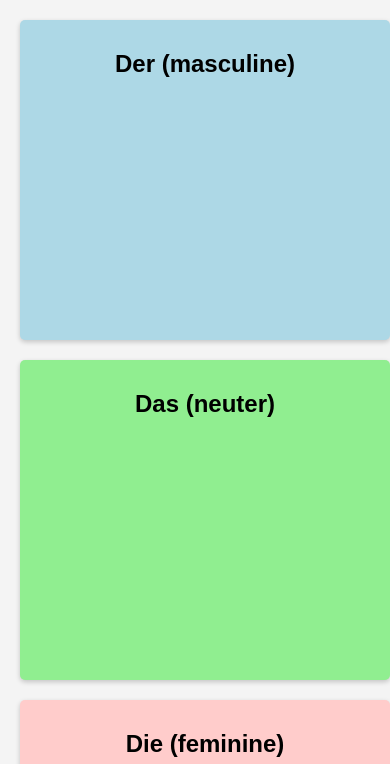
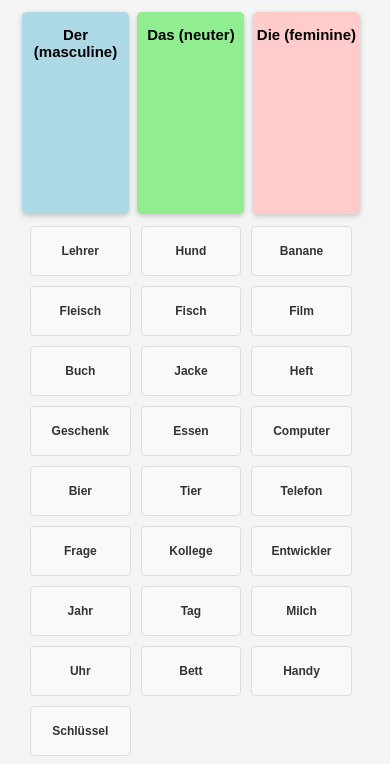
Before and after one commit to cao-thanh-tuan/german-vocabulary-game, a plain HTML site: page src/index.html in a window 390 px wide. Shown: the part 80-844 px from the top of the page. Drawn offline with nearby package versions, Linux system fonts and the light colour scheme.

Commit message:
Refactor CSS styles for improved responsiveness and spacing

```diff
--- a/src/styles/style.css
+++ b/src/styles/style.css
@@ -15,11 +15,11 @@ h1 {
     width: 30%;
     min-height: 300px; /* Minimum height for the column */
     height: auto; /* Allow auto-expanding height */
-    margin: 10px;
+    margin: 5px;
     display: inline-block;
     vertical-align: top;
     border-radius: 5px;
-    padding: 10px;
+    padding: 5px;
     box-shadow: 0 2px 5px rgba(0, 0, 0, 0.2);
 }
 
@@ -140,24 +140,33 @@ h1 {
 /* Responsive Design */
 @media (max-width: 768px) {
     .column {
-        width: 100%; /* Make columns stack vertically */
-        margin: 10px 0;
+        width: 31.5%; /* Make columns smaller to fit in the same row */
+        margin: 2px; /* Reduce margin for better spacing */
+        display: inline-block; /* Ensure columns stay in the same row */
+        vertical-align: top;
+        padding: 1px;
+        min-height: 200px; /* Minimum height for the column */
     }
 
     .vocabulary-item {
-        flex: 1 1 calc(50% - 10px); /* Adjust to fit 2 items per row */
-        max-width: calc(50% - 10px);
+        flex: 1 1 calc(32% - 5px); /* Adjust to fit smaller items */
+        max-width: calc(32% - 5px); /* Ensure items fit within the columns */
         font-size: 14px; /* Reduce font size for smaller screens */
+        padding: 5px;
     }
 
     .corrected-vocabulary-item {
-        flex: 1 1 calc(100% - 10px); /* Adjust to fit 1 item per row */
-        max-width: calc(100% - 10px);
+        flex: 1 1 calc(90% - 10px); /* Adjust to fit within the smaller columns */
+        max-width: calc(90% - 10px);
         font-size: 14px; /* Reduce font size for smaller screens */
     }
 
     h1 {
         font-size: 24px; /* Reduce heading size for tablets */
+    }
+
+    .column h2 {
+        font-size: 15px;
     }
 
     .scoreboard {
@@ -166,13 +175,23 @@ h1 {
 }
 
 @media (max-width: 480px) {
+    .column {
+        width: 30%; /* Keep columns in the same row */
+        margin: 2px; /* Reduce margin for better spacing */
+        padding: 1px;
+        min-height: 200px; /* Minimum height for the column */
+    }
+
     .vocabulary-item {
-        flex: 1 1 calc(100% - 10px); /* Adjust to fit 1 item per row */
-        max-width: calc(100% - 10px);
+        flex: 1 1 calc(32% - 5px); /* Adjust to fit smaller items */
+        max-width: calc(32% - 5px); /* Ensure items fit within the columns */
         font-size: 12px; /* Further reduce font size for mobile screens */
+        padding: 5px;
     }
 
     .corrected-vocabulary-item {
+        flex: 1 1 calc(90% - 10px); /* Adjust to fit within the smaller columns */
+        max-width: calc(90% - 10px);
         font-size: 12px; /* Further reduce font size for mobile screens */
     }
 
```
